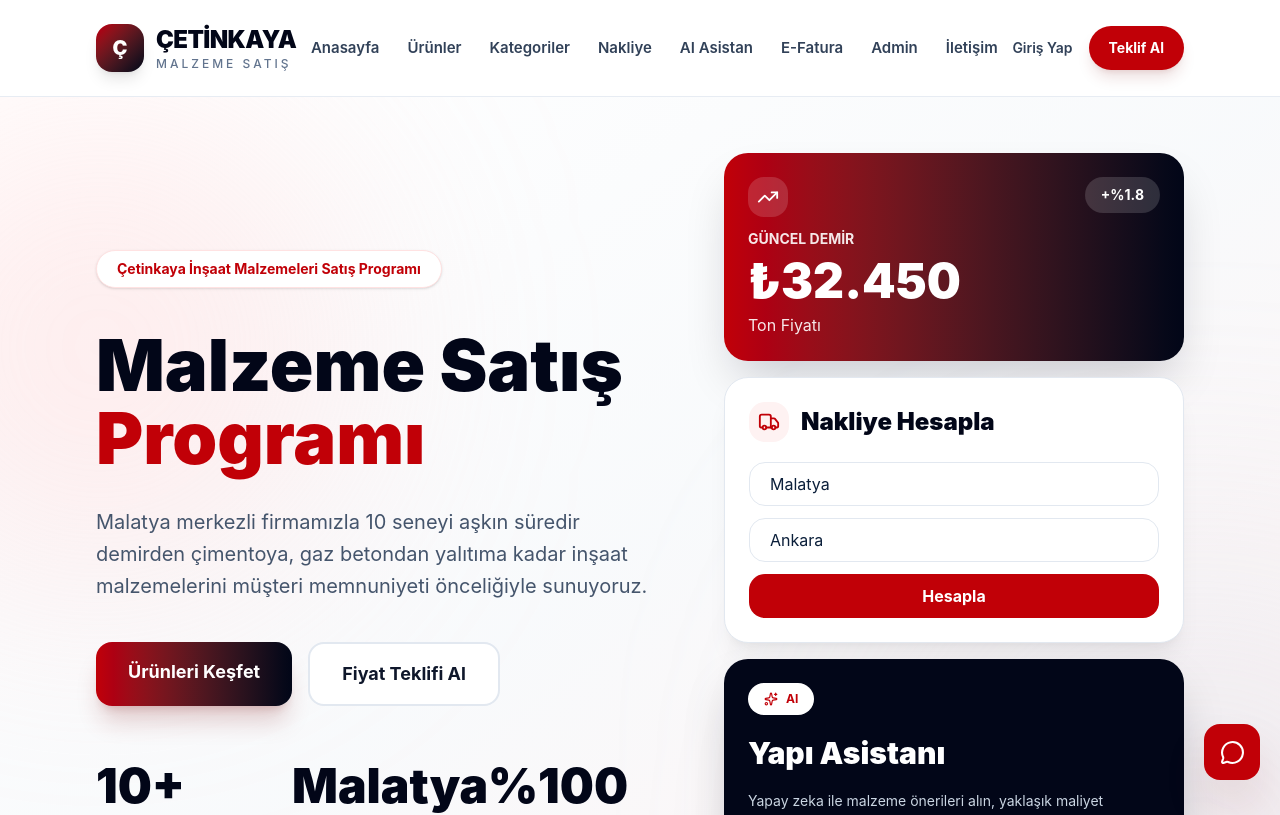
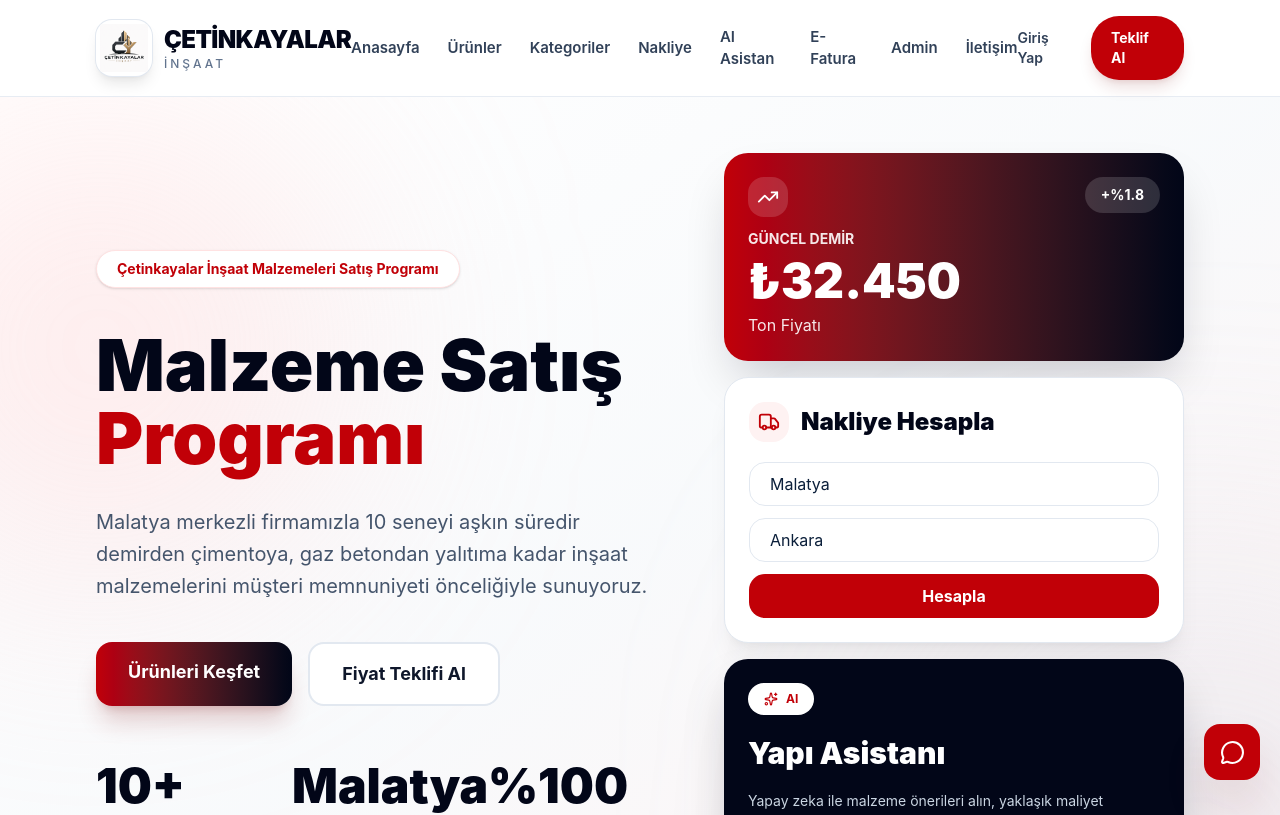
Before and after one commit to t6t2f7k87r-beep/cetinkaya-platform, a Next.js app: page / in a window 1280 px wide. Shown: the top 815 px of the page. Built offline with nearby package versions, Linux system fonts and the light colour scheme.

Commit message:
Add Cetinkayalar logo branding

```diff
--- a/app/api/ai/route.ts
+++ b/app/api/ai/route.ts
@@ -36,7 +36,7 @@
           {
             role: "system",
             content:
-              "Sen Çetinkaya İnşaat Malzemeleri satış programının Türkçe yapı malzemeleri asistanısın. Kısa, uygulanabilir ve satışa yardımcı cevap ver. Verilen yerel ürün önerilerini temel al.",
+              "Sen Çetinkayalar İnşaat Malzemeleri satış programının Türkçe yapı malzemeleri asistanısın. Kısa, uygulanabilir ve satışa yardımcı cevap ver. Verilen yerel ürün önerilerini temel al.",
           },
           {
             role: "user",
--- a/app/layout.tsx
+++ b/app/layout.tsx
@@ -6,8 +6,8 @@
   metadataBase: new URL("https://cetinkayayapi.com"),
 
   title: {
-    default: "Çetinkaya İnşaat Malzemeleri",
-    template: "%s | Çetinkaya Yapı",
+    default: "Çetinkayalar İnşaat Malzemeleri",
+    template: "%s | Çetinkayalar İnşaat",
   },
 
   description:
@@ -22,18 +22,18 @@
     "Yapı Malzemeleri",
     "İnşaat Malzemeleri",
     "Demir Fiyatları",
-    "Çetinkaya Yapı",
+    "Çetinkayalar İnşaat",
   ],
 
   authors: [
     {
-      name: "Çetinkaya Yapı",
+      name: "Çetinkayalar İnşaat",
     },
   ],
 
-  creator: "Çetinkaya Yapı",
+  creator: "Çetinkayalar İnşaat",
 
-  publisher: "Çetinkaya Yapı",
+  publisher: "Çetinkayalar İnşaat",
 
   robots: {
     index: true,
@@ -41,14 +41,14 @@
   },
 
   openGraph: {
-    title: "Çetinkaya İnşaat Malzemeleri",
+    title: "Çetinkayalar İnşaat Malzemeleri",
 
     description:
       "İnşaat malzemesi satışı, teklif, nakliye ve ödeme yönetimi",
 
     url: "https://cetinkayayapi.com",
 
-    siteName: "Çetinkaya Yapı",
+    siteName: "Çetinkayalar İnşaat",
 
     locale: "tr_TR",
 
@@ -58,7 +58,7 @@
   twitter: {
     card: "summary_large_image",
 
-    title: "Çetinkaya Yapı",
+    title: "Çetinkayalar İnşaat",
 
     description:
       "İnşaat malzemesi satışı, teklif, nakliye ve ödeme yönetimi",
--- a/components/home/HeroLeft.tsx
+++ b/components/home/HeroLeft.tsx
@@ -5,7 +5,7 @@
     <div className="max-w-2xl">
 
       <div className="inline-flex rounded-full bg-red-50 px-4 py-2 text-sm font-bold text-red-700">
-        Çetinkaya İnşaat Malzemeleri Satış Programı
+        Çetinkayalar İnşaat Malzemeleri Satış Programı
       </div>
 
       <h1 className="mt-8 text-7xl font-black leading-[0.95] tracking-tight text-slate-950">
--- a/components/home/PlatformHighlights.tsx
+++ b/components/home/PlatformHighlights.tsx
@@ -47,7 +47,7 @@
           </div>
 
           <p className="text-lg leading-8 text-slate-300">
-            Malatya merkezli Çetinkaya inşaat malzemeleri satış programı, şantiye ihtiyaçlarını hızlandırmak için
+            Malatya merkezli Çetinkayalar İnşaat malzemeleri satış programı, şantiye ihtiyaçlarını hızlandırmak için
             ürün kataloğu, canlı fiyat, lojistik ve yapay zeka destekli teklif
             akışını tek yerde toplar.
           </p>
--- a/components/home/hero/HeroBadge.tsx
+++ b/components/home/hero/HeroBadge.tsx
@@ -1,7 +1,7 @@
 export default function HeroBadge() {
   return (
     <div className="inline-flex max-w-full rounded-full border border-red-100 bg-white px-4 py-2 text-sm font-bold text-red-700 shadow-sm sm:px-5">
-      Çetinkaya İnşaat Malzemeleri Satış Programı
+      Çetinkayalar İnşaat Malzemeleri Satış Programı
     </div>
   );
 }
--- a/components/layout/NavLogo.tsx
+++ b/components/layout/NavLogo.tsx
@@ -1,4 +1,5 @@
- import Link from "next/link";
+import Link from "next/link";
+import Image from "next/image";
 
 export default function NavLogo() {
   return (
@@ -6,17 +7,24 @@
       href="/"
       className="flex items-center gap-3 transition-transform duration-300 hover:scale-105"
     >
-      <div className="flex h-12 w-12 items-center justify-center rounded-2xl bg-gradient-to-br from-red-700 to-slate-950 text-xl font-black text-white shadow-lg">
-        Ç
+      <div className="relative h-14 w-14 overflow-hidden rounded-2xl bg-white shadow-lg ring-1 ring-slate-200">
+        <Image
+          src="/brand/cetinkayalar-logo.png"
+          alt="Çetinkayalar İnşaat logosu"
+          fill
+          sizes="56px"
+          className="object-contain p-1"
+          priority
+        />
       </div>
 
       <div className="leading-tight">
         <h2 className="text-2xl font-black tracking-tight text-slate-950">
-          ÇETİNKAYA
+          ÇETİNKAYALAR
         </h2>
 
         <p className="text-xs font-medium uppercase tracking-[0.25em] text-slate-500">
-          Malzeme Satış
+          İnşaat
         </p>
       </div>
     </Link>
--- a/components/support/LiveSupportWidget.tsx
+++ b/components/support/LiveSupportWidget.tsx
@@ -38,7 +38,7 @@
   const [messages, setMessages] = useState<ChatMessage[]>([
     {
       author: "support",
-      text: "Merhaba, Çetinkaya canlı destek hattına hoş geldiniz. Ürün, nakliye, teklif ve e-fatura için yardımcı olabilirim.",
+      text: "Merhaba, Çetinkayalar İnşaat canlı destek hattına hoş geldiniz. Ürün, nakliye, teklif ve e-fatura için yardımcı olabilirim.",
     },
   ]);
 
--- a/data/products.ts
+++ b/data/products.ts
@@ -522,7 +522,7 @@
     slug: "sonmus-kirec-25-kg",
     name: "Sönmüş Kireç",
     category: "Kireç",
-    brand: "Çetinkaya",
+    brand: "Çetinkayalar",
     price: 92,
     image: "/products/kirec.jpg",
     unit: "Torba",
@@ -552,7 +552,7 @@
     slug: "hamur-kirec",
     name: "Hamur Kireç",
     category: "Kireç",
-    brand: "Çetinkaya",
+    brand: "Çetinkayalar",
     price: 68,
     image: "/products/kirec.jpg",
     unit: "Kova",
@@ -582,7 +582,7 @@
     slug: "toz-kirec",
     name: "Toz Kireç",
     category: "Kireç",
-    brand: "Çetinkaya",
+    brand: "Çetinkayalar",
     price: 78,
     image: "/products/kirec.jpg",
     unit: "Torba",
@@ -612,7 +612,7 @@
     slug: "hidrat-kirec",
     name: "Hidrat Kireç",
     category: "Kireç",
-    brand: "Çetinkaya",
+    brand: "Çetinkayalar",
     price: 105,
     image: "/products/kirec.jpg",
     unit: "Torba",
```
Also changed, not shown: public/brand/cetinkayalar-logo.png (added).
